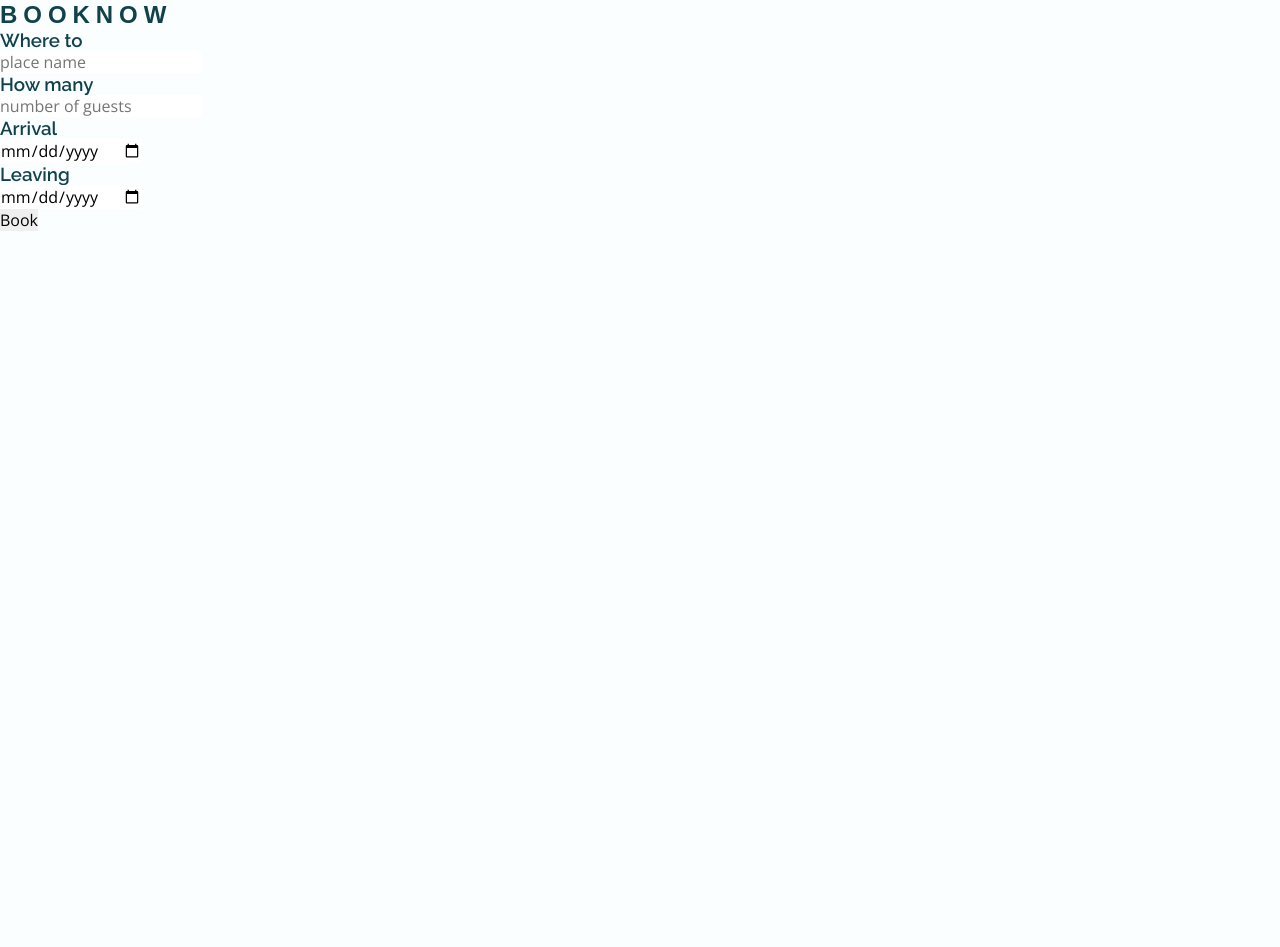
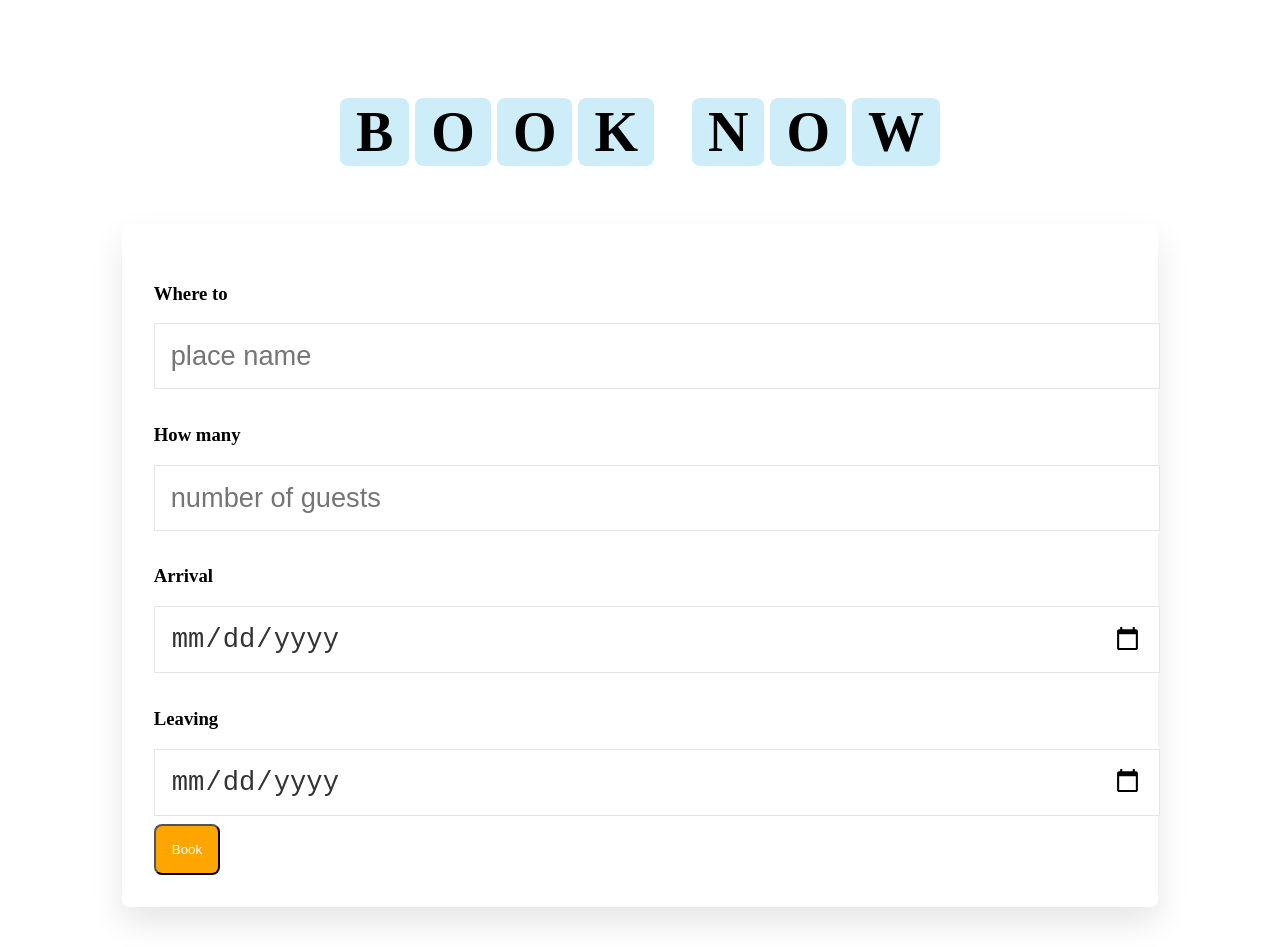
Before and after one commit to Anya-met/Webtech-MidtermsAct2, a plain HTML site: page places.html in a window 1280 px wide. Before the commit the page ends 800 px from the top, so only its background shows below. Drawn offline with nearby package versions, Linux system fonts and the light colour scheme.

Commit message:
link css for booknow

```diff
--- a/places.html
+++ b/places.html
@@ -6,7 +6,7 @@
     <title>BookNow</title>
 
     <link rel="stylesheet" href="https://cdnjs.cloudflare.com/ajax/libs/font-awesome/6.4.2/css/brands.min.css">
-    <link rel="stylesheet" href="assets/css/styles.css">
+    <link rel="stylesheet" href="assets/css/bkstyle.css">
 </head>
 <body>
     <section class="book" id="book">
```
